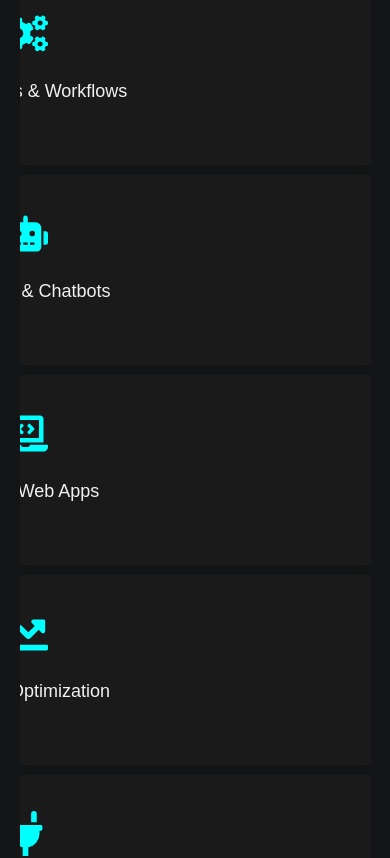
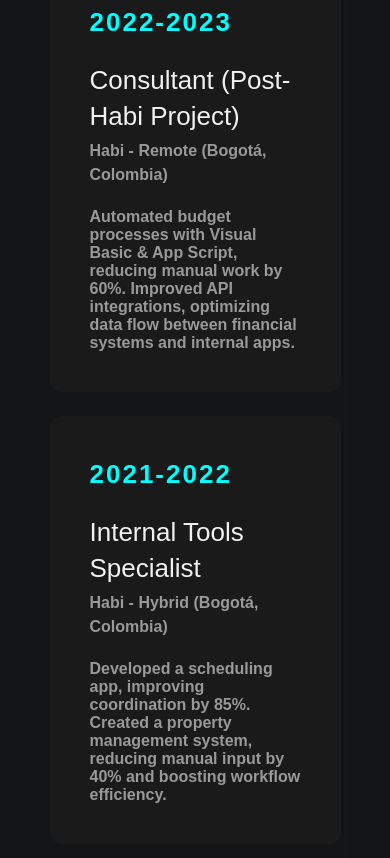
Before and after one commit to juanchovg1/mi-portafolio-frontend, a React (Vite) app: page / in a window 390 px wide. Shown: the part 3520-4378 px from the top of the page. Built offline with nearby package versions, Linux system fonts and the light colour scheme.

Commit message:
Update #main_content styles in global.css for enhanced layout and responsiveness

```diff
--- a/index.html
+++ b/index.html
@@ -8,7 +8,7 @@
   </head>
   <body>
     <div id="responsive_content">
-      <div id="main_content"></div>
+      <div id="main_content" class="main_content"></div>
       <script type="module" src="/src/main.jsx"></script>
     </div>
   </body>
--- a/src/styles/global.css
+++ b/src/styles/global.css
@@ -13,9 +13,14 @@
     padding: 0 20px;
 }
 
+#main_content,
 .main_content {
     width: 100%;
-    max-width: 1200px;
+    max-width: 100%;
+    display: flex;
+    flex-direction: column;
+    align-items: center;
+    box-sizing: border-box;
 }
 
 a {
@@ -89,6 +94,12 @@ button:focus-visible {
         max-width: 90%;
     }
 
+    #main_content,
+    .main_content {
+        width: 100%;
+        max-width: 100%;
+    }
+
     .profile-section,
     .resume-section,
     .about-me-section,
@@ -108,6 +119,12 @@ button:focus-visible {
         max-width: 90%;
         box-shadow: none;
         border-radius: 0;
+    }
+
+    #main_content,
+    .main_content {
+        width: 100%;
+        max-width: 100%;
     }
 
     .profile-section,
```
